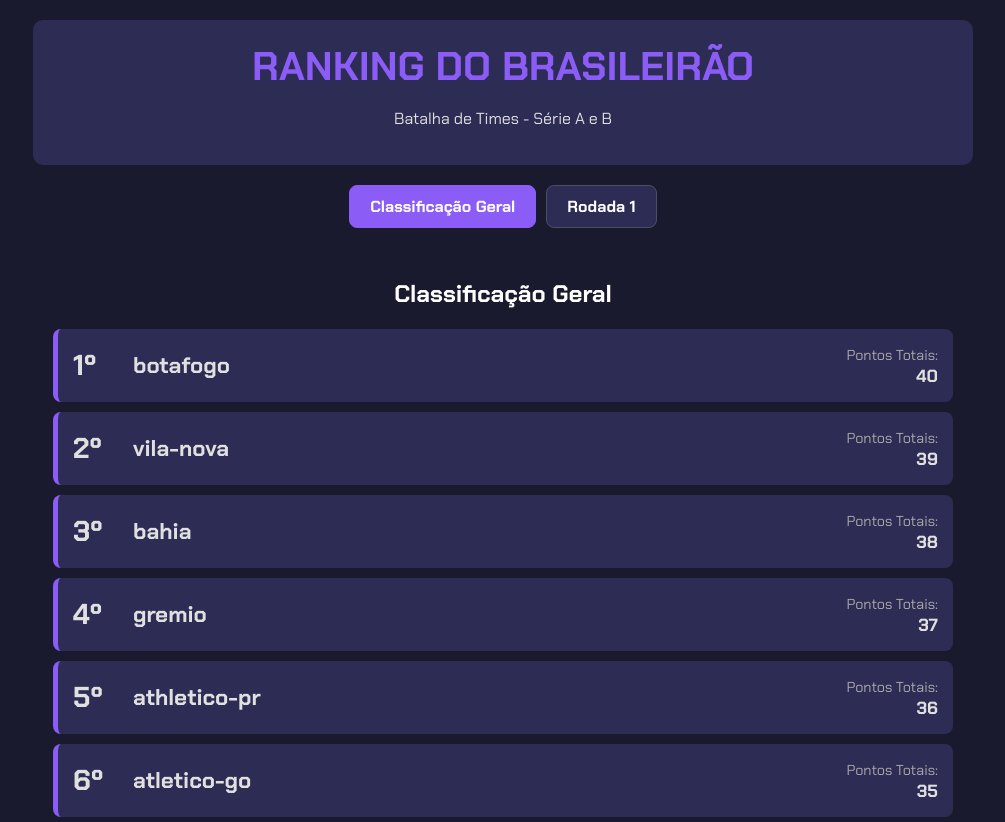
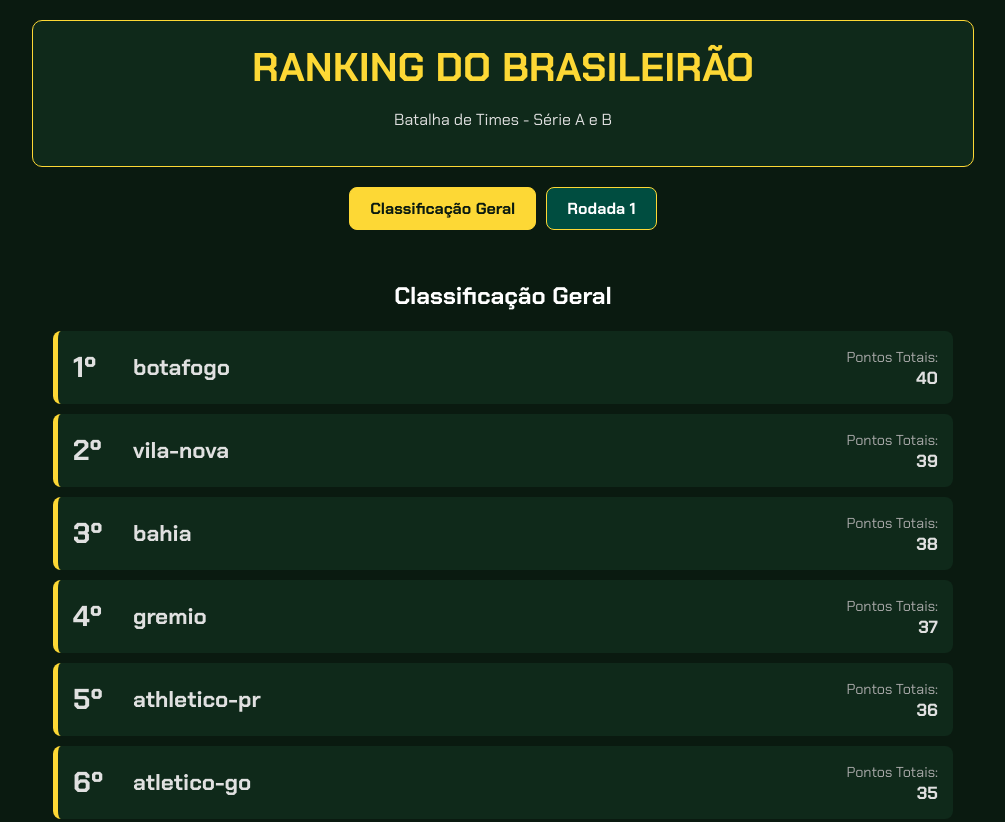
Before and after one commit to eneas1310/times-de-futebol, a plain HTML site: page index.html in a window 1280 px wide. Shown: the top 822 px of the page, without its empty margins (137-1142 px from the left). Drawn offline with Linux system fonts and the light colour scheme.

Commit message:
Altera o esquema de cores para verde e amarelo

```diff
--- a/style.css
+++ b/style.css
@@ -2,7 +2,7 @@
 
 body {
     font-family: 'Chakra Petch', sans-serif;
-    background-color: #1a1a2e;
+    background-color: #0a1a10; /* Alterado para verde bem escuro */
     color: #e0e0e0;
     margin: 0;
     padding: 20px;
@@ -14,16 +14,17 @@
 header {
     text-align: center;
     margin-bottom: 20px;
-    background-color: #2c2c54;
+    background-color: #0f291a; /* Alterado para um tom de verde escuro */
     padding: 20px;
     width: 100%;
     max-width: 900px;
     border-radius: 10px;
+    border: 1px solid #fdd835; /* Alterado para amarelo */
 }
 
 header h1 {
     margin: 0;
-    color: #8b5cf6;
+    color: #fdd835; /* Alterado para amarelo */
     font-size: 2.5em;
 }
 
@@ -36,9 +37,9 @@
 }
 
 .btn-rodada {
-    background-color: #2c2c54;
+    background-color: #004d40; /* Alterado para verde */
     color: #fff;
-    border: 1px solid #4a4e69;
+    border: 1px solid #fdd835; /* Alterado para amarelo */
     padding: 10px 20px;
     border-radius: 8px;
     cursor: pointer;
@@ -49,13 +50,14 @@
 }
 
 .btn-rodada:hover {
-    background-color: #4a4e69;
+    background-color: #00695c; /* Alterado para verde mais claro */
     transform: translateY(-2px);
 }
 
 .btn-rodada.active {
-    background-color: #8b5cf6;
-    border-color: #8b5cf6;
+    background-color: #fdd835; /* Alterado para amarelo */
+    border-color: #fdd835; /* Alterado para amarelo */
+    color: #0a1a10; /* Alterado para cor do texto escura, para contraste */
 }
 
 main {
@@ -77,16 +79,15 @@
 .ranking-item {
     display: flex;
     align-items: center;
-    background-color: #2c2c54;
+    background-color: #0f291a; /* Alterado para um tom de verde escuro */
     margin-bottom: 10px;
     padding: 15px;
     border-radius: 8px;
-    border-left: 5px solid #8b5cf6;
+    border-left: 5px solid #fdd835; /* Alterado para amarelo */
 }
 
 .rank { font-size: 1.8em; font-weight: bold; width: 60px; }
 .team-info { display: flex; align-items: center; flex-grow: 1; }
-.team-info img { width: 40px; height: 40px; margin-right: 15px; object-fit: contain; }
 .team-info .username { font-size: 1.4em; font-weight: bold; }
 .details { text-align: right; }
 .details-label { font-size: 0.9em; color: #a9a9a9; }
```
